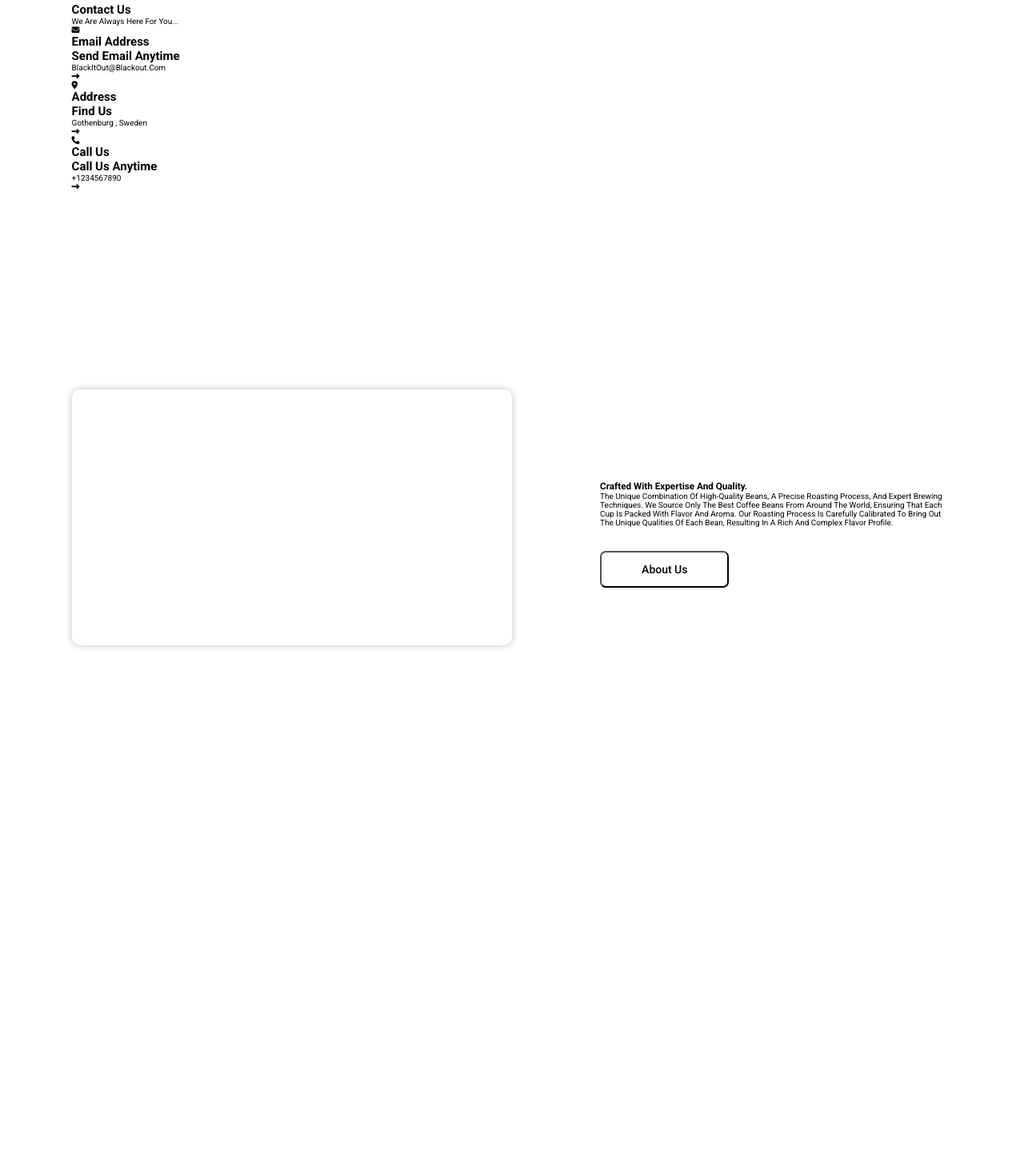
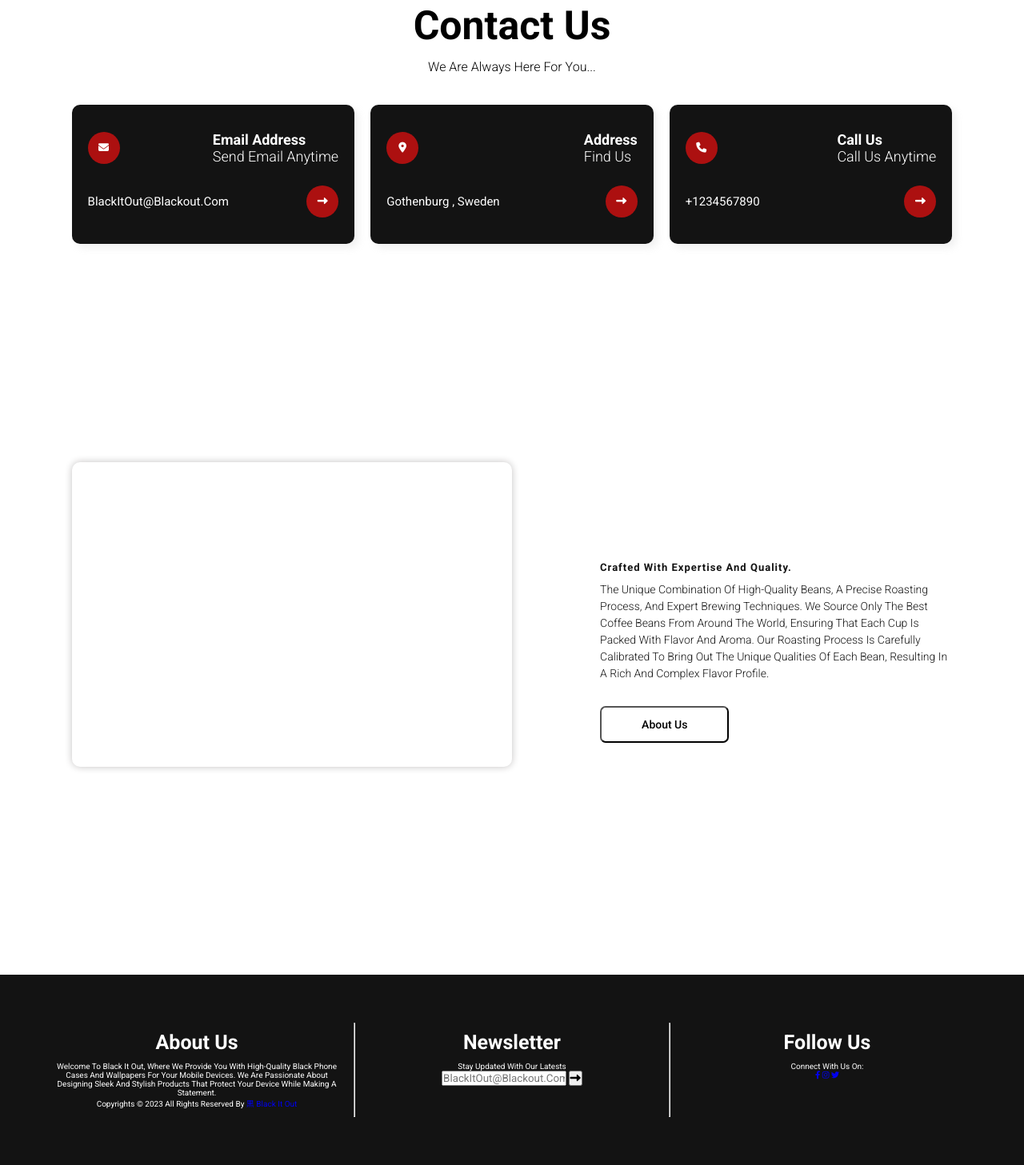
Before and after one commit to SlowbroGG/BlackItOut, a plain HTML site: page contact.html in a window 1280 px wide. Shown: the part 276-1733 px from the top of the page at 80% size. Before the commit the page ends 1163 px from the top, so only its background shows below. Drawn offline with Linux system fonts and the light colour scheme.

Commit message:
code update

```diff
--- a/contact.html
+++ b/contact.html
@@ -91,3 +91,52 @@
                 </div>
             </section>
             <!-- About Section End-->
+
+
+        </main>
+
+        <!-- Contact Section End -->
+
+        <!-- Footer Section -->
+        <!-- Footer Section -->
+        <footer class="footer">
+            <div class="container">
+                <div class="footer-box">
+                    <h3>About us </h3>
+                    <p>Welcome to Black It Out, where we provide you with high-quality black phone cases and wallpapers
+                        for your
+                        mobile devices. We are passionate about designing sleek and stylish products that protect your
+                        device while
+                        making a statement.</p>
+                    <p>Copyrights &copy; 2023 All rights reserved By<a href="home.html" id="copyright"> 黒 Black It
+                            Out</a></p>
+                </div>
+                <hr>
+
+                <div class="footer-box">
+                    <h3>Newsletter</h3>
+                    <p>Stay updated with our latests</p>
+                    <form>
+                        <input type="email" name="email" placeholder="BlackItOut@blackout.com">
+                        <button type="submit"><i class="fa-solid fa-right-long"></i></button>
+                    </form>
+                </div>
+                <hr>
+                <div class="footer-box">
+                    <h3>Follow Us</h3>
+                    <p>Connect With Us On:</p>
+                    <div>
+                        <a href="#"><i class="fa-brands fa-facebook-f"></i></a>
+                        <a href="#"><i class="fa-brands fa-instagram"></i></a>
+                        <a href="#"><i class="fa-brands fa-twitter"></i></a>
+                    </div>
+
+                </div>
+
+
+            </div>
+        </footer>
+        <!-- Footer Section-->
+    </body>
+
+</html>
--- a/style.css
+++ b/style.css
@@ -208,3 +208,182 @@ box-shadow: 0px 0px 10px 0px rgb(195, 193, 193); /* Add box-shadow */
     color: var(--font-heading);
     padding: 1rem 0; /* adds 1rem of padding to the top and bottom of the h1 element */
 }
+
+.about .container .about-content h3 {
+    color: var(--black);
+    font-size: 1.3rem;
+    font-weight: 600;
+    letter-spacing: 1px;
+    padding: 1rem 0;
+}
+
+.about .container .about-content p {
+    font-size: 1.4rem;
+    font-weight: 300;
+    color: var(--black);
+    line-height: 1.5;
+}
+
+
+/* This applies to the main heading */
+.heading {
+    font-size: 5rem;
+    text-align: center;
+}
+
+.heading span {
+    color: var(--font-heading); /* sets the color of the span element to the value of the CSS variable "--font-heading" */
+}
+
+/* This applies to the heading description */
+.heading-description {
+    text-align: center;
+    padding: 1.3rem 0;
+    font-size: 1.6rem;
+    font-weight: 300;
+}
+
+
+/* Sets padding for product section */
+.product{
+    padding-top: 15%;
+}
+
+/* Grid layout for product section */
+.product .container {
+    display: grid;
+    grid-template-columns: repeat(auto-fit, minmax(28rem, 1fr));
+    gap: 2rem;
+    padding: 2.5rem 0;
+    grid-row-gap: 4rem;
+}
+
+/* Styles for product box */
+.product .container .product-box {
+    background: var(--white);
+    height: auto;
+    cursor: pointer;
+    box-shadow: 3px 3px 10px rgba(179, 179, 179, 0.2);
+    padding-bottom: 3rem;
+    border-radius: 10px;
+}
+
+/* Styles for product image */
+.product .container .product-box img {
+    width: 100%;
+    height: 65%;
+    border-radius: 10px;
+}
+
+/* Styles for product content */
+.product .container .product-box .product-content {
+    padding: 1.5rem;
+}
+
+/* Styles for product title */
+.product .container .product-box .product-content h3 {
+    font-size: 2.5rem;
+    padding: 1.3rem 0;
+}
+
+/* Styles for product description */
+.product .container .product-box .product-content p {
+    font-size: 1.6rem;
+    padding: 1.3rem 0;
+    font-weight: 400;
+    color: var(--black);
+}
+
+/* Styles for product box on hover */
+.product .container .product-box:hover {
+    transform: translateY(-1rem);
+}
+
+/* Grid layout for contact section */
+.contact .container {
+    display: grid;
+    grid-template-columns: repeat(auto-fit, minmax(30rem, 1fr));
+    gap: 2rem;
+    padding: 2.5rem 0;
+}
+
+/* Styles for contact box */
+.contact .container .contact-box {
+    border-radius: 1rem;
+    padding: 2rem;
+    cursor: pointer;
+    background: var(--black);
+    color: var(--white);
+    box-shadow: 5px 5px 10px rgba(179, 179, 179, 0.2);
+}
+
+/* Styles for contact box div */
+.contact .container .contact-box div {
+    display: flex;
+    justify-content: space-between;
+    align-items: center;
+    padding: 1.3rem 0;
+}
+
+/* Styles for contact box icon */
+.contact .container .contact-box div i {
+    width: 4rem;
+    height: 4rem;
+    background: var(--bg);
+    color: var(--white);
+    text-align: center;
+    font-size: 1.3rem;
+    line-height: 4rem;
+    border-radius: 100%;
+}
+
+/* Styles for contact box title */
+.contact .container .contact-box div h2 {
+    font-size: 1.8rem;
+}
+
+/* Styles for contact box subtitle */
+.contact .container .contact-box div h2 span {
+    font-weight: 300;
+}
+
+/* Styles for contact box description */
+.contact .container .contact-box div p {
+    font-size: 1.5rem;
+}
+
+/* This styles the contact box when hovered over */
+.contact .container .contact-box:hover {
+    background: var(--white);
+    color: var(--black);
+}
+
+/* This styles the footer */
+.footer {
+    background-color: #131313;
+    color: white;
+    padding: 2rem;
+    padding-top: 6rem;
+    padding-bottom: 6rem;
+    margin-top: 18rem;
+    }
+
+/* This styles the container inside the footer */
+.footer .container {
+    display: flex; /* use flexbox to center the footer-box elements */
+    justify-content: center;
+    flex-wrap: wrap; /* wrap the footer-box elements onto the next row if needed */
+  }
+
+/* This styles each box within the footer container */
+.footer .container .footer-box {
+    width: 30%; /* set the width of each footer-box element */
+    margin: 1rem; /* add margin around each footer-box element */
+    text-align: center; /* center the content of each footer-box element */
+}
+
+/* This styles the heading within each footer box */
+.footer .container .footer-box h3 {
+    font-size: 2.5rem;
+    margin-bottom: 1rem;
+}
```
